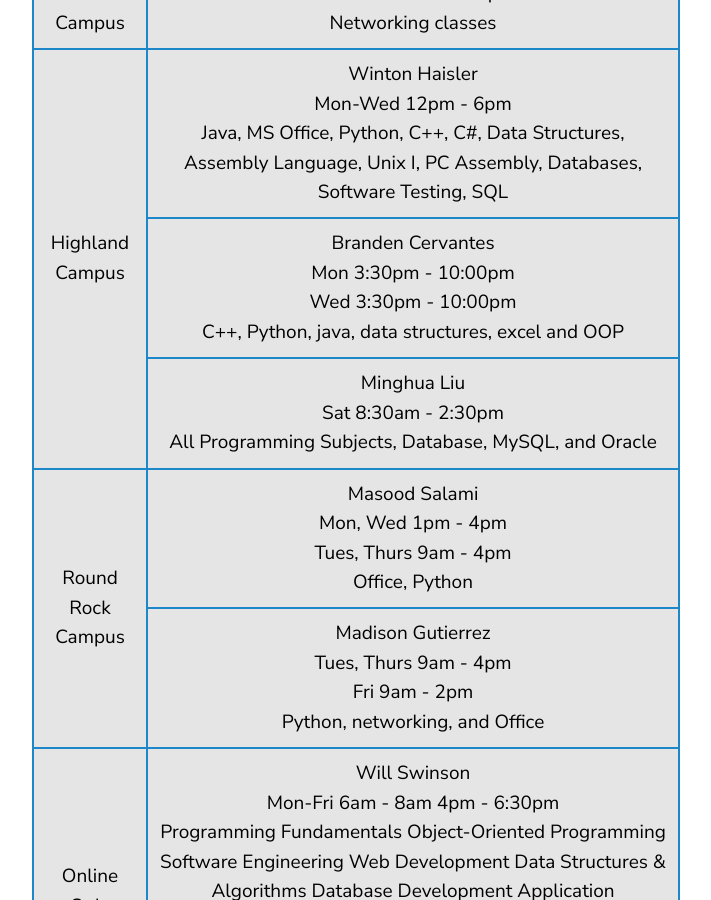
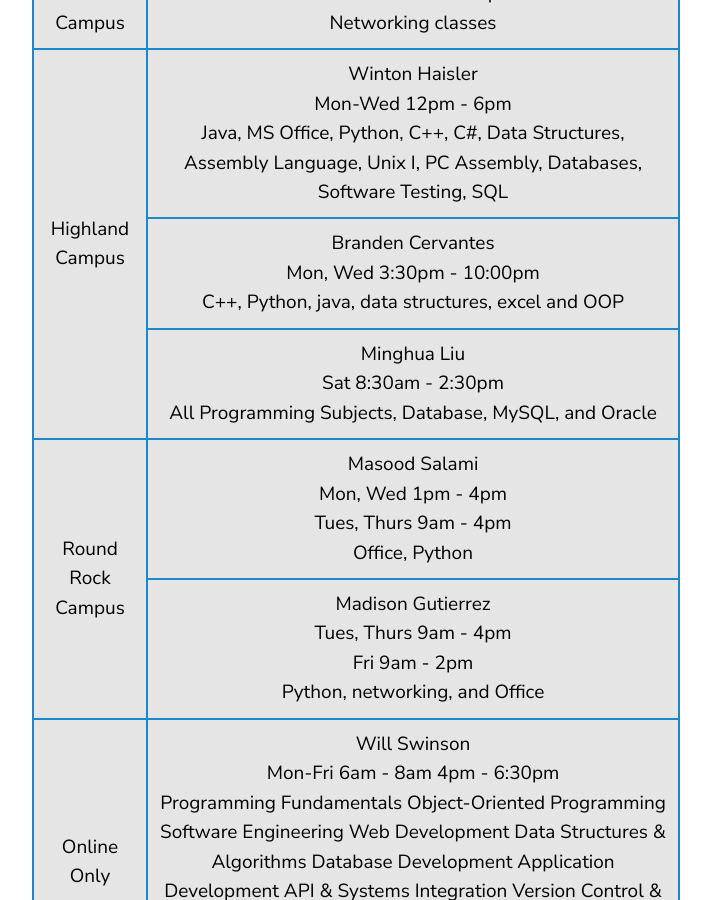
Before and after one commit to roosterrichard/acctutor, a Jekyll site: the page built from index.md, in a window 1280 px wide and 900 px high, scrolled down 1704 px. Shown: the whole window, without its empty margins (68-779 px from the left). Built offline with Jekyll 4.4.1, drawn with Linux system fonts in a browser that asks for light colours; our own code applies the rules of GitHub Pages for plain Markdown files.

Commit message:
edit Branden's hours to be readable

```diff
--- a/index.md
+++ b/index.md
@@ -54,9 +54,7 @@ This is a first come first serve system where the average wait time is < 3 minut
         <td>
             Branden Cervantes
             <br>
-            Mon 3:30pm - 10:00pm
-            <br>
-            Wed 3:30pm - 10:00pm
+            Mon, Wed 3:30pm - 10:00pm
             <br>
             C++, Python, java, data structures, excel and OOP
         </td>
```
